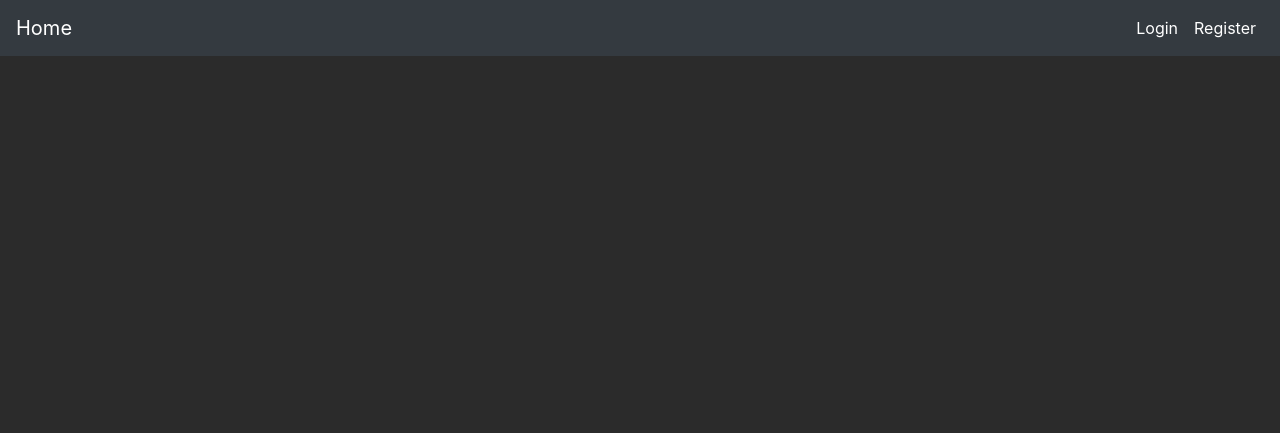
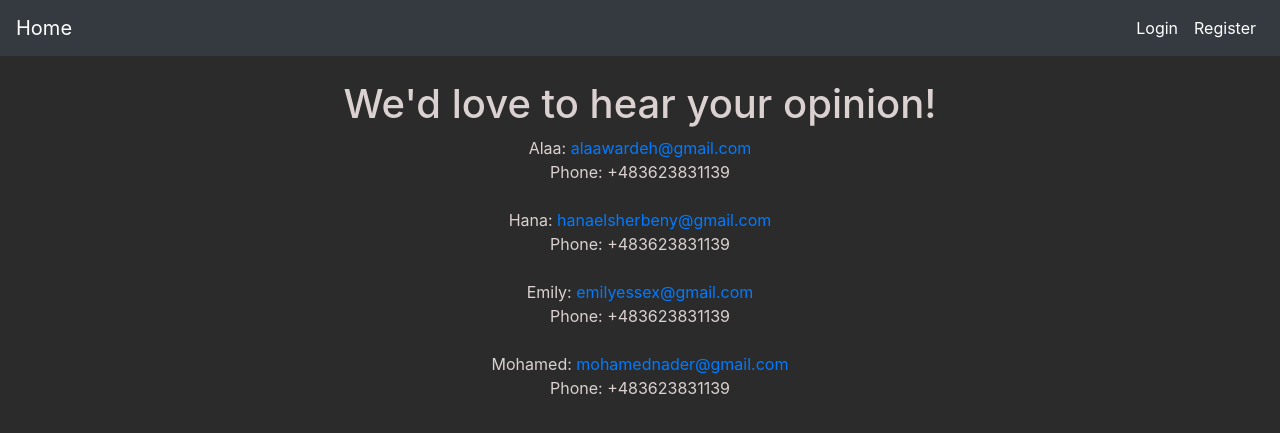
Before and after one commit to EmilyEssex/inquizitive_wad2_project, a Django app: page /inquizitive/meet_the_team/ in a window 1280 px wide. Shown: the top 433 px of the page. Run offline with Django 3.2, Linux system fonts and the light colour scheme; some libraries are stand-ins or nearby versions.

Commit message:
meet the team with email link

```diff
--- a/inquizitive/templates/inquizitive/home.html
+++ b/inquizitive/templates/inquizitive/home.html
@@ -139,6 +139,7 @@ function processData(c1) {
 function myFunction() {
   alert("We are the inQuiztive developers! We created this app to promote learning and knowledge!");
 }
+
 </script>
 
 
@@ -246,9 +247,10 @@ function myFunction() {
 </div>
 
 <div class="footer">
-    <input class="btn1" type="button"  onclick = "location.href='/inquizitive/meet_the_team/';" value="Meet the team!" />
 
+  <input class="btn1" type="button"  onclick = "location.href='/inquizitive/meet_the_team/';" value="Meet the team!" />
     <button class="btn2" onclick="myFunction()">WHO ARE WE!?</button>
+
 
     <style>
 
@@ -293,6 +295,6 @@ function myFunction() {
 </div>
 
 
-<button onclick="myFunction()">WHO ARE WE!?</button>
+
 
 {% endblock %}
--- a/inquizitive/templates/inquizitive/meet_the_team.html
+++ b/inquizitive/templates/inquizitive/meet_the_team.html
@@ -1 +1,24 @@
 {% extends 'inquizitive/base.html' %}
+{% load static %}
+{% block content %}
+<head>
+<style>
+h1 {text-align: center;}
+p {text-align: center;}
+div {text-align: center;}
+</style>
+</head>
+            <h1> We'd love to hear your opinion!</h1>
+Alaa:<a href = "mailto:alaawardeh@gmail.com?subject = Feedback&body = Message">
+alaawardeh@gmail.com
+</a> <br> Phone: +483623831139 <br><br>
+Hana:<a href = "mailto:hanaelsherbeny@gmail.com?subject = Feedback&body = Message">
+hanaelsherbeny@gmail.com
+</a> <br> Phone: +483623831139 <br><br>
+Emily:<a href = "mailto:emilyessex@gmail.com?subject = Feedback&body = Message">
+emilyessex@gmail.com
+</a> <br> Phone: +483623831139 <br><br>
+Mohamed:<a href = "mailto:mohamednader@gmail.com?subject = Feedback&body = Message">
+mohamednader@gmail.com
+</a> <br> Phone: +483623831139 <br>
+{% endblock %}
```
